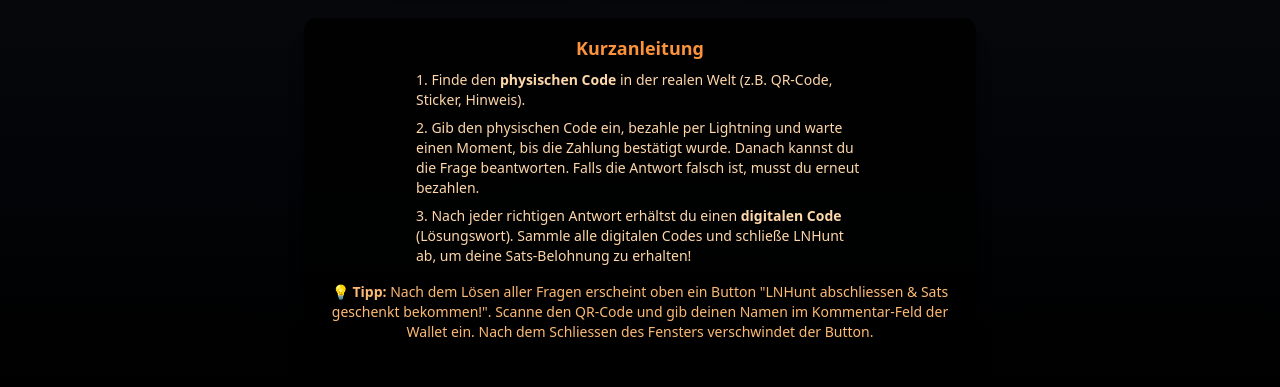
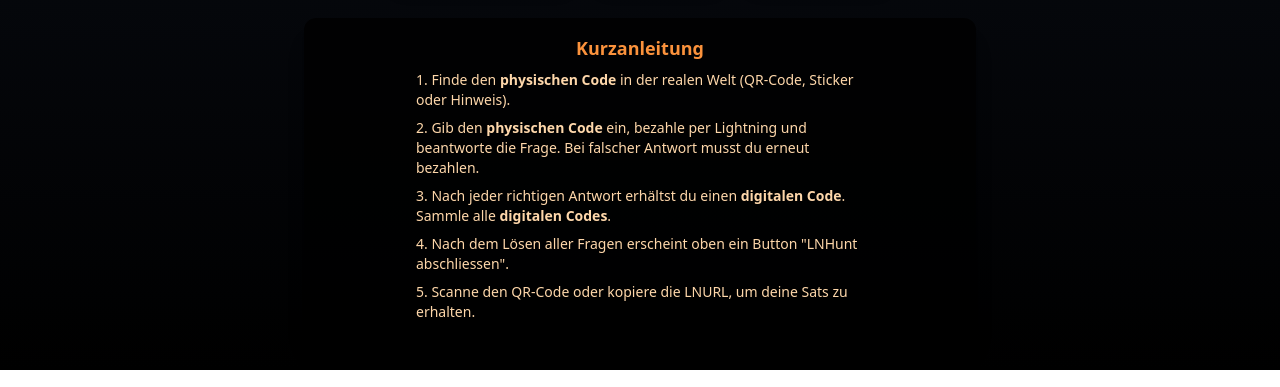
Before and after one commit to muraschal/lnhunt, a Next.js app: page / in a window 1280 px wide. Shown: the part 921-1308 px from the top of the page. Built offline with nearby package versions, Linux system fonts and the light colour scheme; no server answers.

Commit message:
Optimierte Kurzanleitung: Einmalige Anzeige und verbesserte Formatierung

```diff
--- a/pages/index.js
+++ b/pages/index.js
@@ -89,9 +89,15 @@ export default function Home() {
     });
     setSolutionCodesDigital(codes);
 
-    // Zeige Anleitung automatisch an, wenn noch keine Frage gelöst wurde
+    // Zeige Anleitung automatisch an, wenn noch keine Frage gelöst wurde UND der Benutzer sie noch nie gesehen hat
     const anyQuestionSolved = codes.some(Boolean);
-    setShowGuidePanel(!anyQuestionSolved);
+    const hasSeenGuide = localStorage.getItem('has_seen_guide') === 'true';
+    setShowGuidePanel(!anyQuestionSolved && !hasSeenGuide);
+
+    // Falls die Anleitung angezeigt wird, markiere sie als gesehen
+    if (!anyQuestionSolved && !hasSeenGuide) {
+      localStorage.setItem('has_seen_guide', 'true');
+    }
 
     // Prüfe, ob der Benutzer den LNHunt bereits abgeschlossen hat
     const completed = (typeof window !== 'undefined') ? localStorage.getItem('lnhunt_completed') === 'true' : false;
@@ -778,13 +784,12 @@ export default function Home() {
           <div className="mt-8 p-4 bg-black/80 text-orange-200 text-sm rounded-xl shadow-xl max-w-2xl mx-auto text-center">
             <h3 className="text-lg font-bold mb-2 text-orange-400">Kurzanleitung</h3>
             <ol className="list-decimal list-inside space-y-2 text-left mx-auto max-w-md">
-              <li>Finde den <b>physischen Code</b> in der realen Welt (z.B. QR-Code, Sticker, Hinweis).</li>
-              <li>Gib den physischen Code ein, bezahle per Lightning und warte einen Moment, bis die Zahlung bestätigt wurde. Danach kannst du die Frage beantworten. Falls die Antwort falsch ist, musst du erneut bezahlen.</li>
-              <li>Nach jeder richtigen Antwort erhältst du einen <b>digitalen Code</b> (Lösungswort). Sammle alle digitalen Codes und schließe LNHunt ab, um deine Sats-Belohnung zu erhalten!</li>
+              <li>Finde den <b>physischen Code</b> in der realen Welt (QR-Code, Sticker oder Hinweis).</li>
+              <li>Gib den <b>physischen Code</b> ein, bezahle per Lightning und beantworte die Frage. Bei falscher Antwort musst du erneut bezahlen.</li>
+              <li>Nach jeder richtigen Antwort erhältst du einen <b>digitalen Code</b>. Sammle alle <b>digitalen Codes</b>.</li>
+              <li>Nach dem Lösen aller Fragen erscheint oben ein Button "LNHunt abschliessen".</li>
+              <li>Scanne den QR-Code oder kopiere die LNURL, um deine Sats zu erhalten.</li>
             </ol>
-            <p className="mt-4 text-orange-300 text-sm">
-              💡 <b>Tipp:</b> Nach dem Lösen aller Fragen erscheint oben ein Button "LNHunt abschliessen & Sats geschenkt bekommen!". Scanne den QR-Code und gib deinen Namen im Kommentar-Feld der Wallet ein. Nach dem Schliessen des Fensters verschwindet der Button.
-            </p>
           </div>
         )}
 
```
